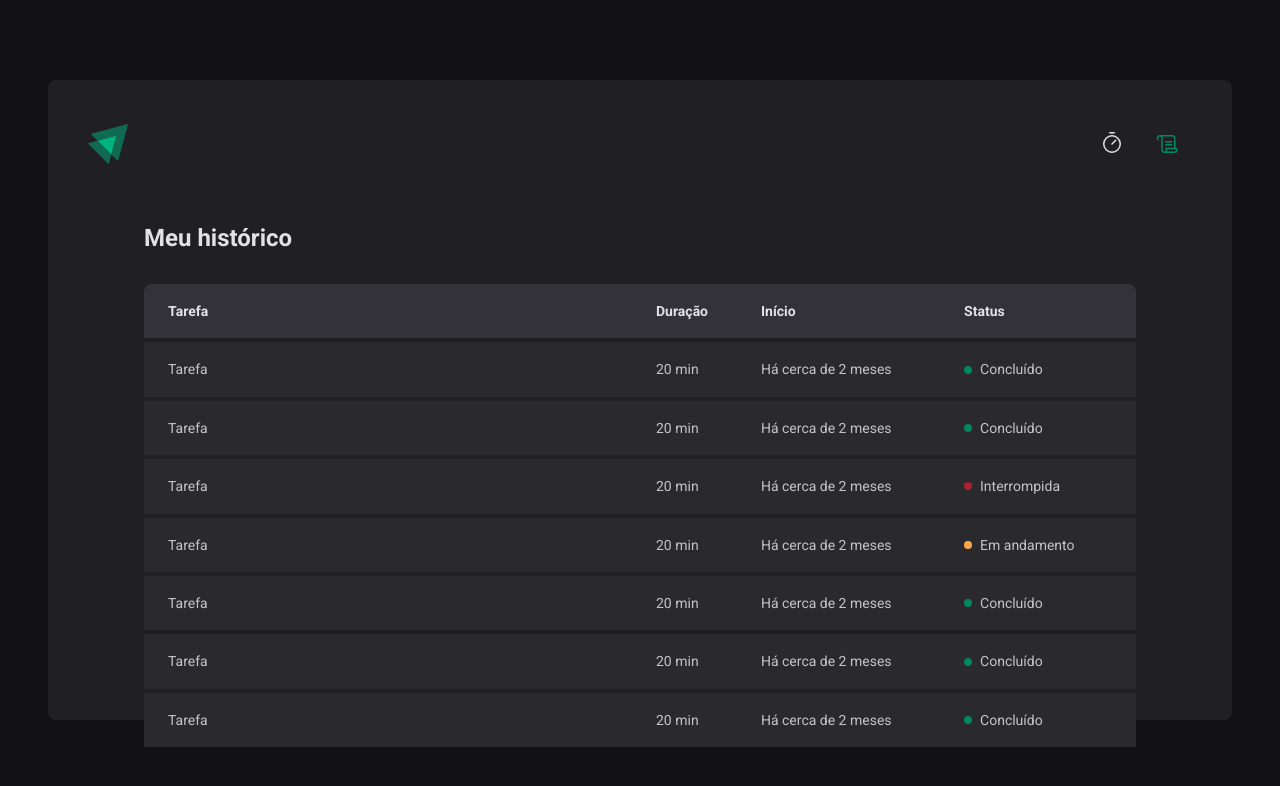
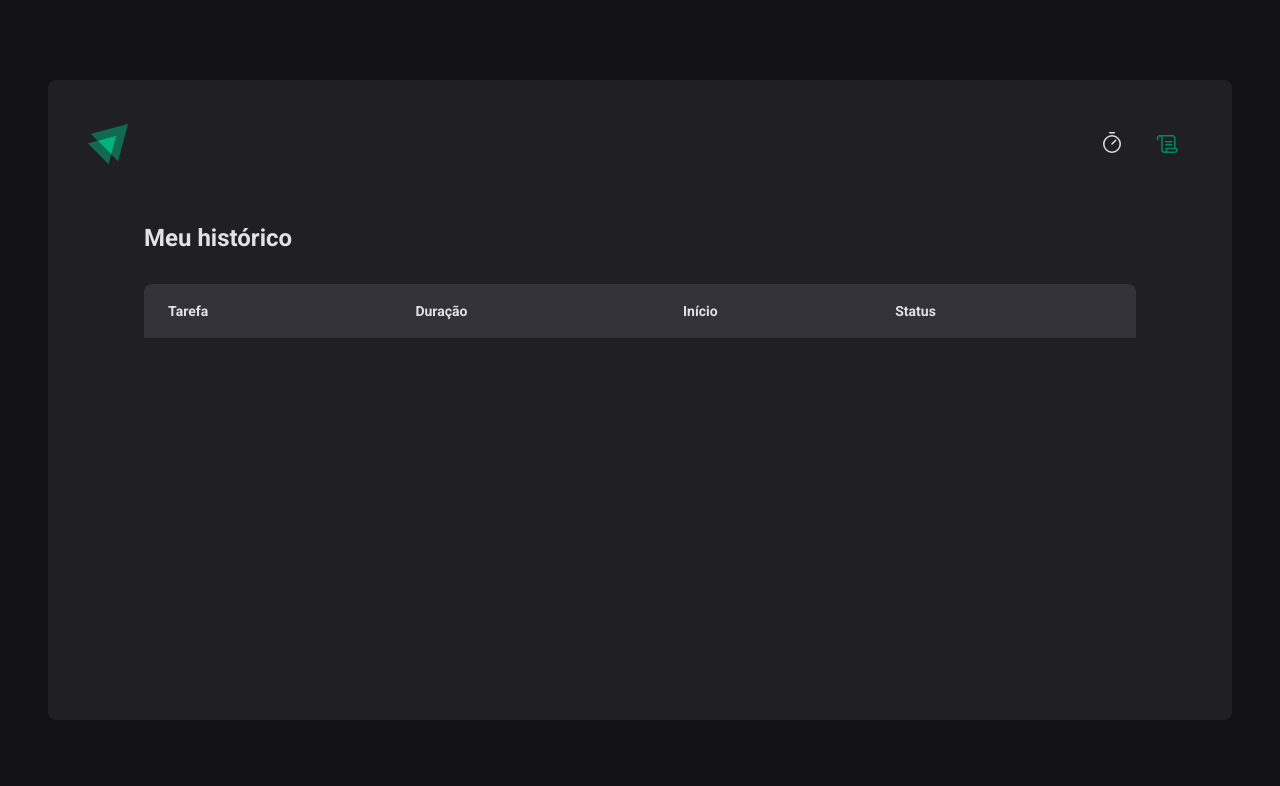
Before and after one commit to bzenky/02-ignite-timer, a React (Vite) app: page /history in a window 1280 px wide. Shown: the top 786 px of the page. Built offline with nearby package versions, Linux system fonts and the light colour scheme.

Commit message:
dynamic history list

```diff
--- a/src/pages/History/index.tsx
+++ b/src/pages/History/index.tsx
@@ -1,4 +1,6 @@
 import { useContext } from 'react'
+import { formatDistanceToNow } from 'date-fns'
+import ptBR from 'date-fns/locale/pt-BR'
 import { CyclesContext } from '../../contexts/CyclesContext'
 import { HistoryContainer, HistoryList, Status } from './styles'
 
@@ -22,62 +24,33 @@
             </tr>
           </thead>
           <tbody>
-            <tr>
-              <td>Tarefa</td>
-              <td>20 min</td>
-              <td>Há cerca de 2 meses</td>
-              <td>
-                <Status statusColor="green">Concluído</Status>
-              </td>
-            </tr>
-            <tr>
-              <td>Tarefa</td>
-              <td>20 min</td>
-              <td>Há cerca de 2 meses</td>
-              <td>
-                <Status statusColor="green">Concluído</Status>
-              </td>
-            </tr>
-            <tr>
-              <td>Tarefa</td>
-              <td>20 min</td>
-              <td>Há cerca de 2 meses</td>
-              <td>
-                <Status statusColor="red">Interrompida</Status>
-              </td>
-            </tr>
-            <tr>
-              <td>Tarefa</td>
-              <td>20 min</td>
-              <td>Há cerca de 2 meses</td>
-              <td>
-                <Status statusColor="yellow">Em andamento</Status>
-              </td>
-            </tr>
-            <tr>
-              <td>Tarefa</td>
-              <td>20 min</td>
-              <td>Há cerca de 2 meses</td>
-              <td>
-                <Status statusColor="green">Concluído</Status>
-              </td>
-            </tr>
-            <tr>
-              <td>Tarefa</td>
-              <td>20 min</td>
-              <td>Há cerca de 2 meses</td>
-              <td>
-                <Status statusColor="green">Concluído</Status>
-              </td>
-            </tr>
-            <tr>
-              <td>Tarefa</td>
-              <td>20 min</td>
-              <td>Há cerca de 2 meses</td>
-              <td>
-                <Status statusColor="green">Concluído</Status>
-              </td>
-            </tr>
+            {cycles.map((cycle) => {
+              return (
+                <tr key={cycle.id}>
+                  <td>{cycle.task}</td>
+                  <td>{cycle.minutesAmount} minutos</td>
+                  <td>
+                    {formatDistanceToNow(cycle.startDate, {
+                      addSuffix: true,
+                      locale: ptBR,
+                    })}
+                  </td>
+                  <td>
+                    {cycle.finishedDate && (
+                      <Status statusColor="green">Concluído</Status>
+                    )}
+
+                    {cycle.interruptedDate && (
+                      <Status statusColor="red">Interrompido</Status>
+                    )}
+
+                    {!cycle.finishedDate && !cycle.interruptedDate && (
+                      <Status statusColor="yellow">Em andamento</Status>
+                    )}
+                  </td>
+                </tr>
+              )
+            })}
           </tbody>
         </table>
       </HistoryList>
```
